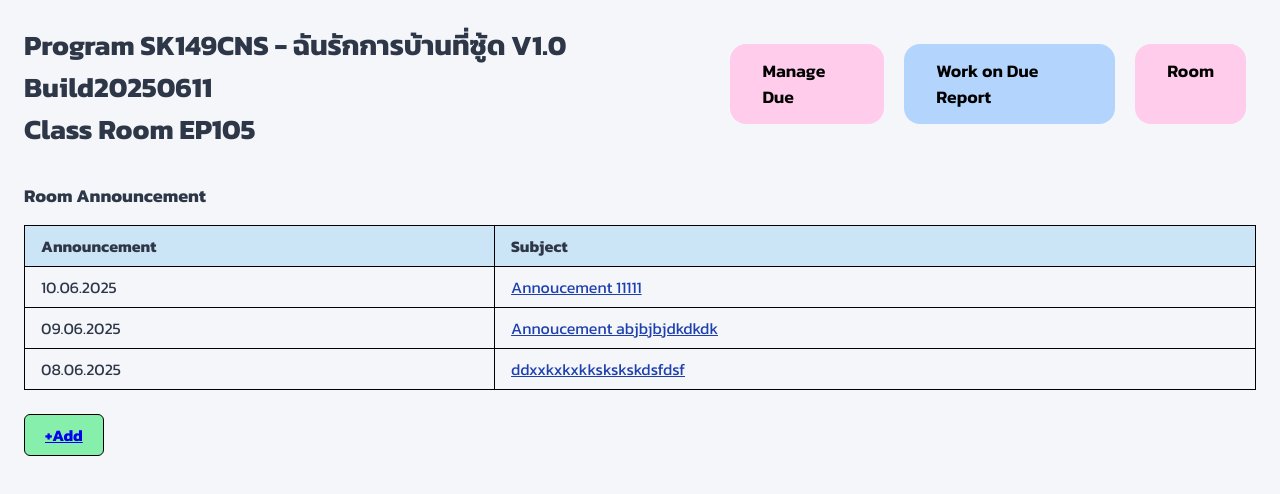
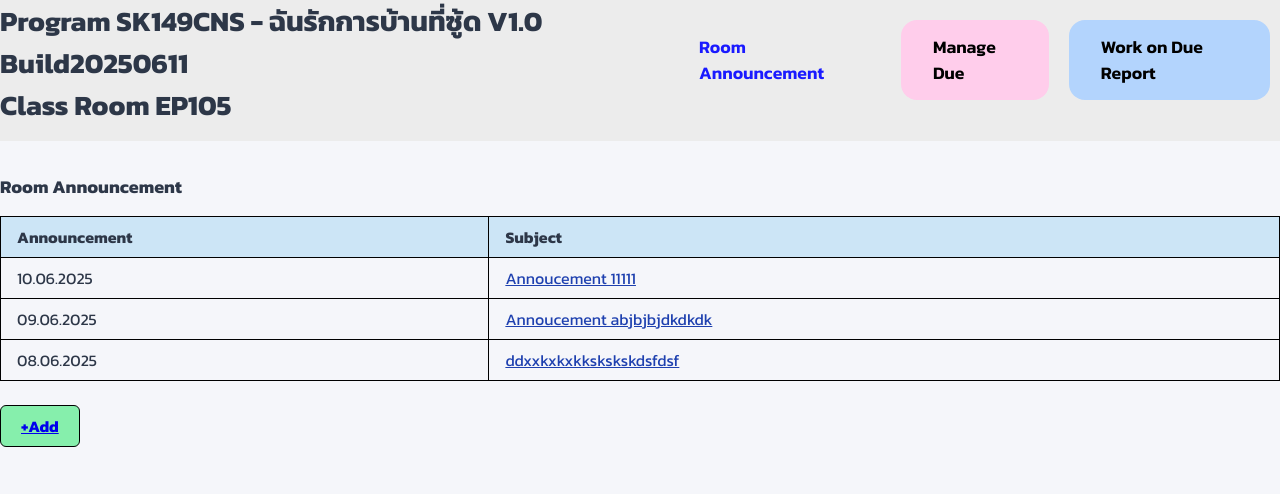
Before and after one commit to phatphoom/student-task-react, a Next.js app: page /room-announcement in a window 1280 px wide. Shown: the top 494 px of the page. Built offline with nearby package versions, Linux system fonts and the light colour scheme.

Commit message:
feat : css Room

```diff
--- a/src/app/room-announcement/RoomAnnouncement.css
+++ b/src/app/room-announcement/RoomAnnouncement.css
@@ -1,5 +1,17 @@
-.container {
+* {
+  font-family: "Kanit", sans-serif;
+  box-sizing: border-box;
+  margin: 0;
+  padding: 0;
+}
+
+/* .container {
   padding: 1.5rem;
+} */
+
+.group-button-and-text {
+  padding-bottom: 15px;
+  background-color: #ececec;
 }
 
 .title {
@@ -11,6 +23,22 @@
   font-size: 1.25rem;
   font-weight: 600;
   margin-top: 0.25rem;
+}
+
+.nav-btn3 {
+  color: #1a1aff; /* น้ำเงินดูหรูขึ้น */
+  border: none;
+  padding: 14px 32px;
+  cursor: pointer;
+  font-weight: 600;
+  font-size: 1.1rem;
+  font-family: "Kanit", sans-serif;
+  margin-top: 20px;
+  display: inline-block;
+  margin-right: 10px;
+  margin-bottom: 10px;
+  text-decoration: none;
+
 }
 
 .nav-buttons {
--- a/src/app/room-announcement/page.tsx
+++ b/src/app/room-announcement/page.tsx
@@ -22,15 +22,17 @@ export default function RoomAnnouncementPage() {
             <h2 className="title">Class Room EP105</h2>
           </div>
           <div className="top-right-button">
+
+            <Link href="/room-announcement" className="nav-btn3">
+                Room Announcement
+            </Link>
             <Link href="/Logins" className="nav-btn">
                 Manage Due
             </Link>
             <Link href="/" className="nav-btn2">
                 Work on Due Report
             </Link>
-            <Link href="/room-announcement" className="nav-btn">
-                Room
-            </Link>
+
           </div>
         </div>
       </div>
```
Also changed, not shown: src/Components/TaskForm.tsx (+5 -3 lines), src/app/page.tsx (+4 -3 lines).
